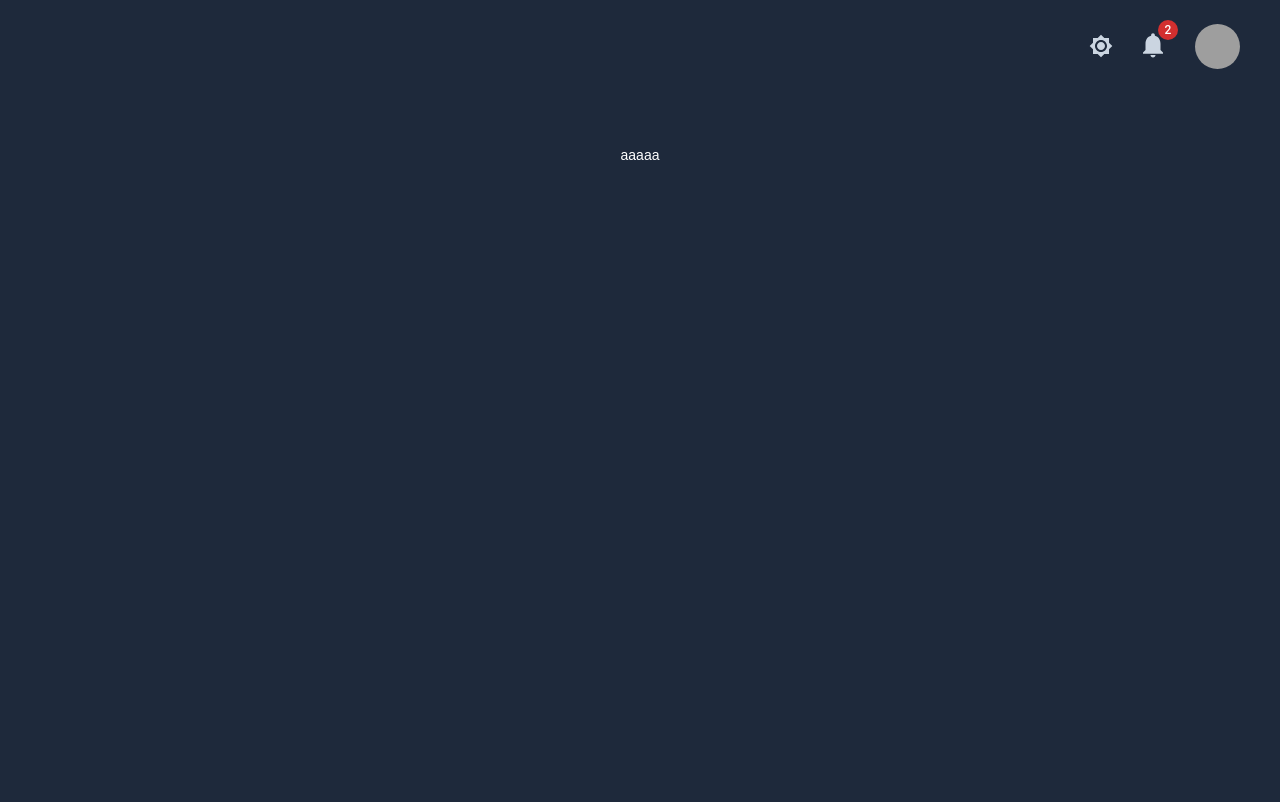
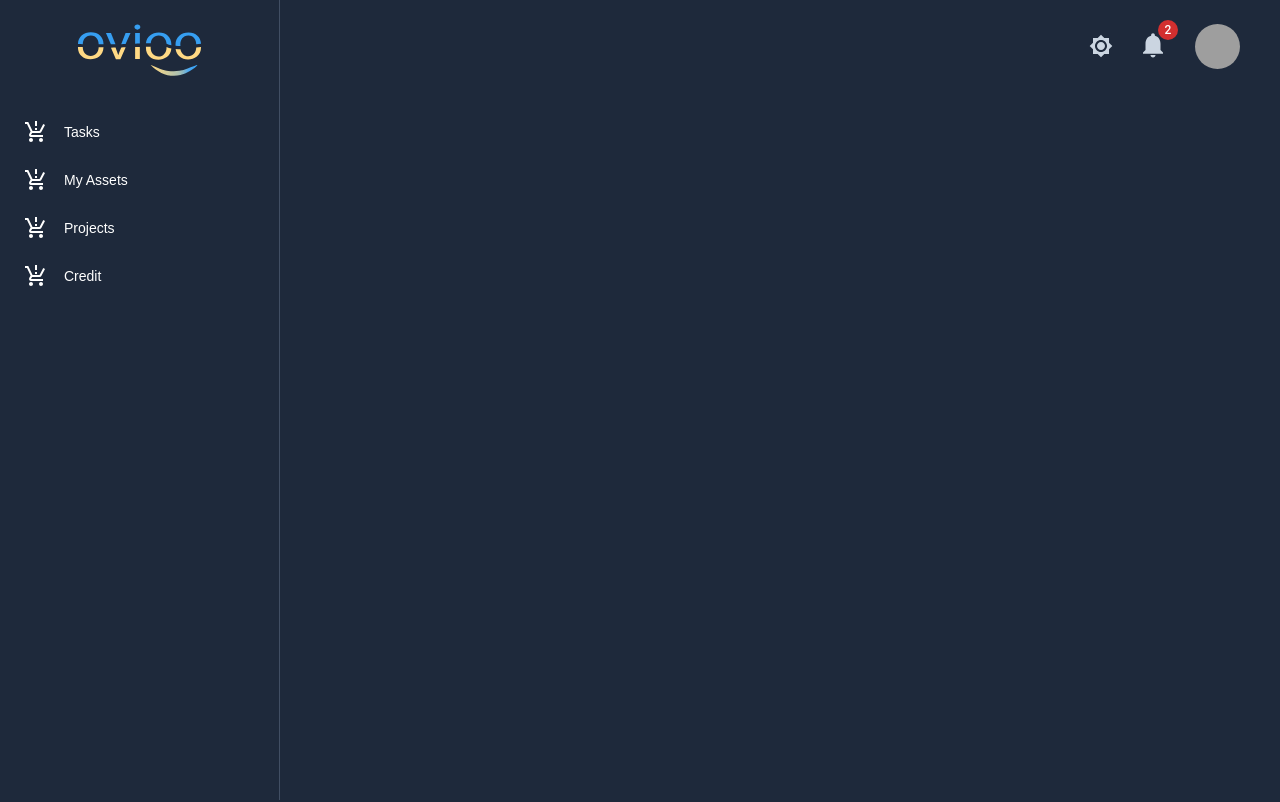
Before and after one commit to MohamedAhmed12/ovioo-saas, a Next.js app in the folder client/: page /dashboard/task in a window 1280 px wide. Shown: the top 802 px of the page. Built offline with nearby package versions, Linux system fonts and the light colour scheme; grey boxes are pictures that could not be loaded; a web font is replaced by a local one.

Commit message:
feat(fe-dashboard): implement dashboard navbar

```diff
--- a/client/src/app/dashboard/layout.tsx
+++ b/client/src/app/dashboard/layout.tsx
@@ -1,10 +1,12 @@
 "use client";
-import { useEffect } from "react";
 import { useAppSelector } from "@/hooks/redux";
 import { ModeEnum } from "@/interfaces/store/main";
-import DashboardHeader from "../../components/Dashboard/Layout/Header/index";
+import { useEffect, useState } from "react";
+import DashboardHeader from "@/components/Dashboard/Layout/Header/index";
+import Navbar from "../../components/Dashboard/Layout/Navbar";
 
 export default function DashboardLayout({ children }: { children: React.ReactNode }) {
+    const [open, setOpen] = useState(false);
     const mode = useAppSelector((state) => state.mainReducer.mode);
 
     useEffect(() => {
@@ -21,7 +23,8 @@ export default function DashboardLayout({ children }: { children: React.ReactNod
 
     return (
         <main className="flex min-h-screen flex-col items-center justify-between dashboard-main-layout mt-36 mb-36">
-            <DashboardHeader />
+            <DashboardHeader openNav={open} onOpenNav={() => setOpen(true)} />
+            <Navbar openNav={open} onCloseNav={() => setOpen(false)} />
             {children}
         </main>
     );
--- a/client/src/app/layout.tsx
+++ b/client/src/app/layout.tsx
@@ -7,7 +7,7 @@ import { ReactNode } from "react";
 export default function RootLayout({ children }: { children: ReactNode }) {
     return (
         <ReduxProvider>
-            <html lang="en">
+            <html lang="en" className="dark">
                 <body className="dark:bg-slate-800">{children}</body>
             </html>
         </ReduxProvider>
--- a/client/src/components/Dashboard/Layout/Header/index.tsx
+++ b/client/src/components/Dashboard/Layout/Header/index.tsx
@@ -10,24 +10,31 @@ import { AppBar, Box, Stack, Toolbar } from "@mui/material";
 import AccountPopover from "./AccountPopover";
 import NotificationsPopover from "./Notification/NotificationsPopover";
 
-export default function DashboardHeader({ onOpenNav }: { onOpenNav: () => void }) {
+export default function DashboardHeader({
+    openNav,
+    onOpenNav,
+}: {
+    openNav: boolean;
+    onOpenNav: () => void;
+}) {
     const mode = useAppSelector((state) => state.mainReducer.mode);
     const dispatch = useAppDispatch();
 
     return (
         <AppBar className="dashboard__header dark:dark-mode">
             <Toolbar>
+                {!openNav && (
                     <IconButton
                         onClick={onOpenNav}
                         sx={{
                             mr: 1,
                             color: "text.primary",
-                        display: { lg: "none" },
                         }}
-                    className="toolbar-icon"
+                        className="hamburger-btn toolbar-icon"
                     >
                         <MenuIcon />
                     </IconButton>
+                )}
                 <Box sx={{ flexGrow: 1 }} />
                 <Stack
                     direction="row"
--- /dev/null
+++ b/client/src/components/Dashboard/Layout/Navbar/NavbarWrapper.tsx
@@ -0,0 +1,31 @@
+import "@/styles/components/dashboard/layout/navbar.scss";
+import { Drawer, SwipeableDrawer } from "@mui/material";
+import { ReactNode } from "react";
+import "simplebar-react/dist/simplebar.min.css";
+
+export default function NavbarWrapper({
+    content,
+    openNav,
+    onCloseNav,
+}: {
+    content: ReactNode;
+    openNav: boolean;
+    onCloseNav: () => void;
+}) {
+    return (
+        <div className="navbar bg-transparent">
+            <Drawer open variant="permanent" className="hidden lg:flex">
+                {content}
+            </Drawer>
+
+            <SwipeableDrawer
+                open={openNav}
+                onClose={onCloseNav}
+                onOpen={onCloseNav}
+                className="flex lg:hidden"
+            >
+                {content}
+            </SwipeableDrawer>
+        </div>
+    );
+}
--- /dev/null
+++ b/client/src/components/Dashboard/Layout/Navbar/index.tsx
@@ -0,0 +1,72 @@
+import ProductionQuantityLimitsIcon from "@mui/icons-material/ProductionQuantityLimits";
+import {
+    Box,
+    List,
+    ListItemButton,
+    ListItemIcon,
+    ListItemText
+} from "@mui/material";
+import "@/styles/components/dashboard/layout/navbar.scss";
+import Image from 'next/image';
+import SimpleBar from "simplebar-react";
+import "simplebar-react/dist/simplebar.min.css";
+import NavbarWrapper from "./NavbarWrapper";
+
+const navConfig = [
+    {
+        title: "Tasks",
+        path: "/dashboard/task",
+        icon: <ProductionQuantityLimitsIcon />,
+    },
+    {
+        title: "My assets",
+        path: "/dashboard/assets",
+        icon: <ProductionQuantityLimitsIcon />,
+    },
+    {
+        title: "projects",
+        path: "/dashboard/project",
+        icon: <ProductionQuantityLimitsIcon />,
+    },
+    {
+        title: "Credit",
+        path: "/dashboard/payment",
+        icon: <ProductionQuantityLimitsIcon />,
+    },
+];
+
+export default function Navbar({
+    openNav,
+    onCloseNav,
+}: {
+    openNav: boolean;
+    onCloseNav: () => void;
+}) {
+    const renderContent = (
+        <SimpleBar className="h-full bg-inherit dark:text-white ">
+            <Box className="flex max-h-[100px] px-5 py-6">
+                <Image src="/svg/logo.svg" className="hamburger-icon slef-center" width="280" height="66" alt="logo"/>
+            </Box>
+            <Box>
+                <List disablePadding className=" dark:text-white">
+                    {navConfig.map(({ title, path, icon }) => (
+                        <ListItemButton
+                            disableGutters
+                            key={title}
+                            component="a"
+                            className="navItem text-inherit"
+                        >
+                            <ListItemIcon>{icon && icon}</ListItemIcon>
+
+                            <ListItemText disableTypography primary={title} />
+                        </ListItemButton>
+                    ))}
+                </List>
+            </Box>
+
+            <Box sx={{ flexGrow: 1 }} />
+        </SimpleBar>
+    );
+
+    return <NavbarWrapper content={renderContent} openNav={openNav} onCloseNav={onCloseNav} />;
+}
--- a/client/src/components/Dashboard/Layout/Scrollbar.tsx
+++ /dev/null
@@ -1,29 +0,0 @@
-import { Box } from "@mui/material";
-import PropTypes from "prop-types";
-import { ReactNode, memo } from "react";
-import SimpleBar from "simplebar-react";
-import "@/styles/components/dashboard/layout/scrollbar.scss";
-import SimpleBarReact from "simplebar-react";
-
-Scrollbar.propTypes = {
-    sx: PropTypes.object,
-    children: PropTypes.node,
-};
-
-function Scrollbar({ children, sx, ...other }: { children: ReactNode; sx?: any }) {
-    return (
-        <>
-            <Box sx={{ overflowX: "auto", ...sx }} {...other} className="lg:hidden aaaaa">
-                {children}
-            </Box>
-
-            <div className="scrollbar-root hidden lg:flex">
-                <SimpleBarReact style={{ maxHeight: 300 }} className="scrollbar">
-                    {children}
-                </SimpleBarReact>
-            </div>
-        </>
-    );
-}
-
-export default memo(Scrollbar);
--- a/client/src/styles/app/globals.scss
+++ b/client/src/styles/app/globals.scss
@@ -9,14 +9,13 @@
     --background-start-rgb: 214, 219, 220;
     --background-end-rgb: 255, 255, 255;
     --secondary: #fae8bc;
-}
-
-@media (prefers-color-scheme: dark) {
-    :root {
-        --foreground-rgb: 255, 255, 255;
-        --background-start-rgb: 0, 0, 0;
-        --background-end-rgb: 0, 0, 0;
-    }
+    --dashboard-icon-color:var(
+        --joy-palette-neutral-plainColor,
+        var(--joy-palette-neutral-700, #32383e)
+    );
+    --dark-dashboard-icon-color: rgb(203 213 225);
+    --dashboard-border: rgba(0, 0, 0, 0.08);
+    --dark-dashboard-border: rgba(100, 116, 139, 0.5);
 }
 
 body {
@@ -27,7 +26,6 @@ body {
     font-weight: 300;
     font-family: E ukraine, sans-serif;
     padding: 0 !important;
-    overflow: visible !important;
     .section {
         flex-direction: column;
         align-items: center;
--- a/client/src/styles/components/dashboard/layout/header/index.scss
+++ b/client/src/styles/components/dashboard/layout/header/index.scss
@@ -12,32 +12,23 @@
             padding: 2px;
             margin-right: 8px !important;
             background-color: transparent;
+            color: var(--dashboard-icon-color);
             &.opened {
                 color: rgb(30 64 175);
             }
-            color: var(
-                --joy-palette-neutral-plainColor,
-                var(--joy-palette-neutral-700, #32383e)
-            );
             &:hover {
-                color: var(
-                    --joy-palette-neutral-plainColor,
-                    var(--joy-palette-neutral-700, #32383e)
-                );
                 background-color: rgb(212 212 216);
+                .dark & {
+                    color: var(--dashboard-icon-color);
+                }
             }
-        }
-    }
-
-    &:is(.dark .dark\:dark-mode) {
-        .toolbar-icon {
-            color:  rgb(203 213 225);;
-            &:hover {
-                color: var(
-                    --joy-palette-neutral-plainColor,
-                    var(--joy-palette-neutral-700, #32383e)
-                );
-                background-color: rgb(212 212 216);
+            .dark & {
+                color: var(--dark-dashboard-icon-color);
+            }
+            @media screen and (min-width: 991px) {
+               &.hamburger-btn {
+                   display: none;
+               }
             }
         }
     }
--- /dev/null
+++ b/client/src/styles/components/dashboard/layout/navbar.scss
@@ -0,0 +1,47 @@
+.navbar .MuiDrawer-root,
+.MuiModal-root {
+    .MuiPaper-root {
+        background: transparent;
+        width: 280px;
+        border-right: 1px solid var(--dashboard-border);
+        .simplebar-mask {
+            .simplebar-content {
+                .MuiList-root {
+                    padding: 8px;
+                    .MuiButtonBase-root {
+                        height: 48px;
+                        position: relative;
+                        text-transform: capitalize;
+                        border-radius: 6px;
+                        .MuiListItemIcon-root {
+                            width: 22px;
+                            height: 22px;
+                            color: inherit;
+                            display: flex;
+                            align-items: center;
+                            justify-content: center;
+                        }
+                        &.active {
+                            background-color: rgba(159, 166, 173, 0.4);
+                            font-weight: bold;
+                        }
+                        .dark & {
+                            &:hover {
+                                background-color: rgba(159, 166, 173, 0.2);
+                            }
+                        }
+                    }
+                }
+            }
+        }
+        .simplebar-track.simplebar-vertical .simplebar-scrollbar:before {
+            background: var(--dashboard-icon-color);
+            .dark & {
+                background: var(--dark-dashboard-icon-color);
+            }
+        }
+        .dark & {
+            border-right: 1px solid var(--dark-dashboard-border);
+        }
+    }
+}
```
Also changed, not shown: client/src/styles/components/dashboard/layout/scrollbar.scss (deleted, +0 -30 lines). Lines whose indentation alone changed are shown as unchanged.
